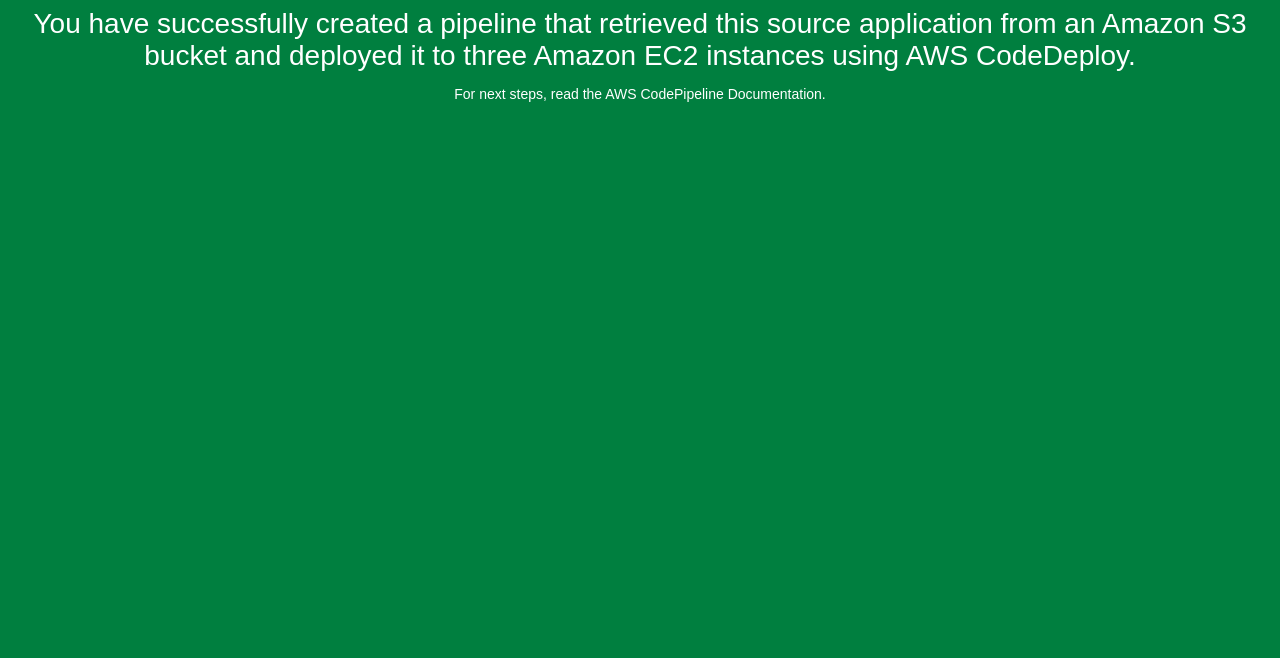
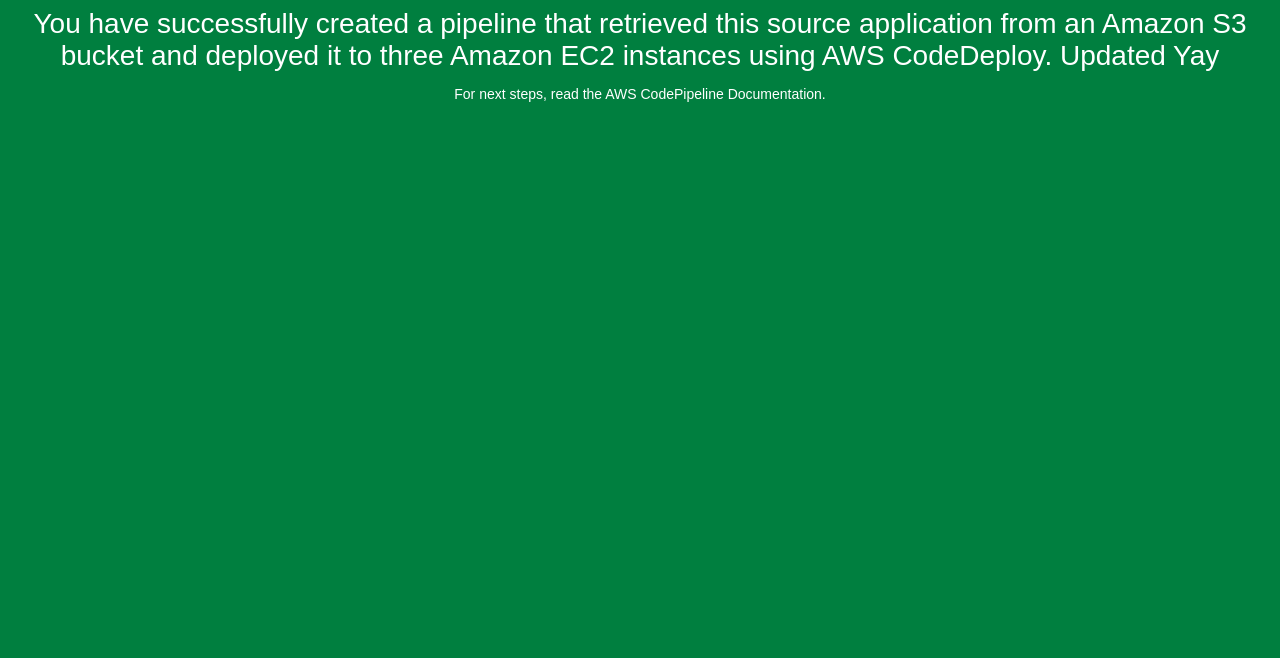
Before and after one commit to davidlearning/testaws, a plain HTML site: page index.html in a window 1280 px wide. Shown: the part 142-800 px from the top of the page. Drawn offline with Linux system fonts and the light colour scheme.

Commit message:
Update the index.html

```diff
--- a/index.html
+++ b/index.html
@@ -28,7 +28,7 @@
   <div align="center">
     <h1>Congratulations!</h1>
     <h2>You have successfully created a pipeline that retrieved this source application from an Amazon S3 bucket and deployed it
-	to three Amazon EC2 instances using AWS CodeDeploy.</h2>
+	to three Amazon EC2 instances using AWS CodeDeploy. Updated Yay</h2>
     <p>For next steps, read the AWS CodePipeline Documentation.</p>
   </div>
 </body>
```
